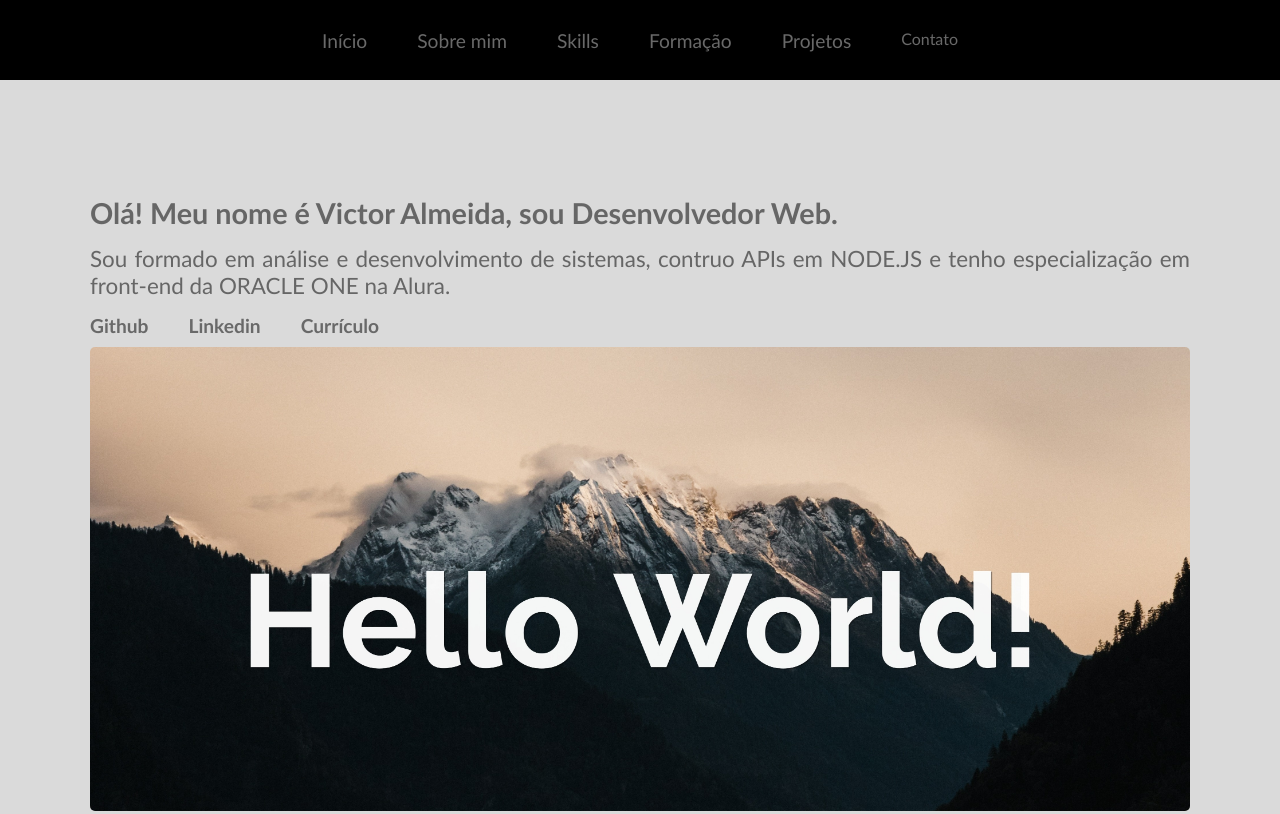
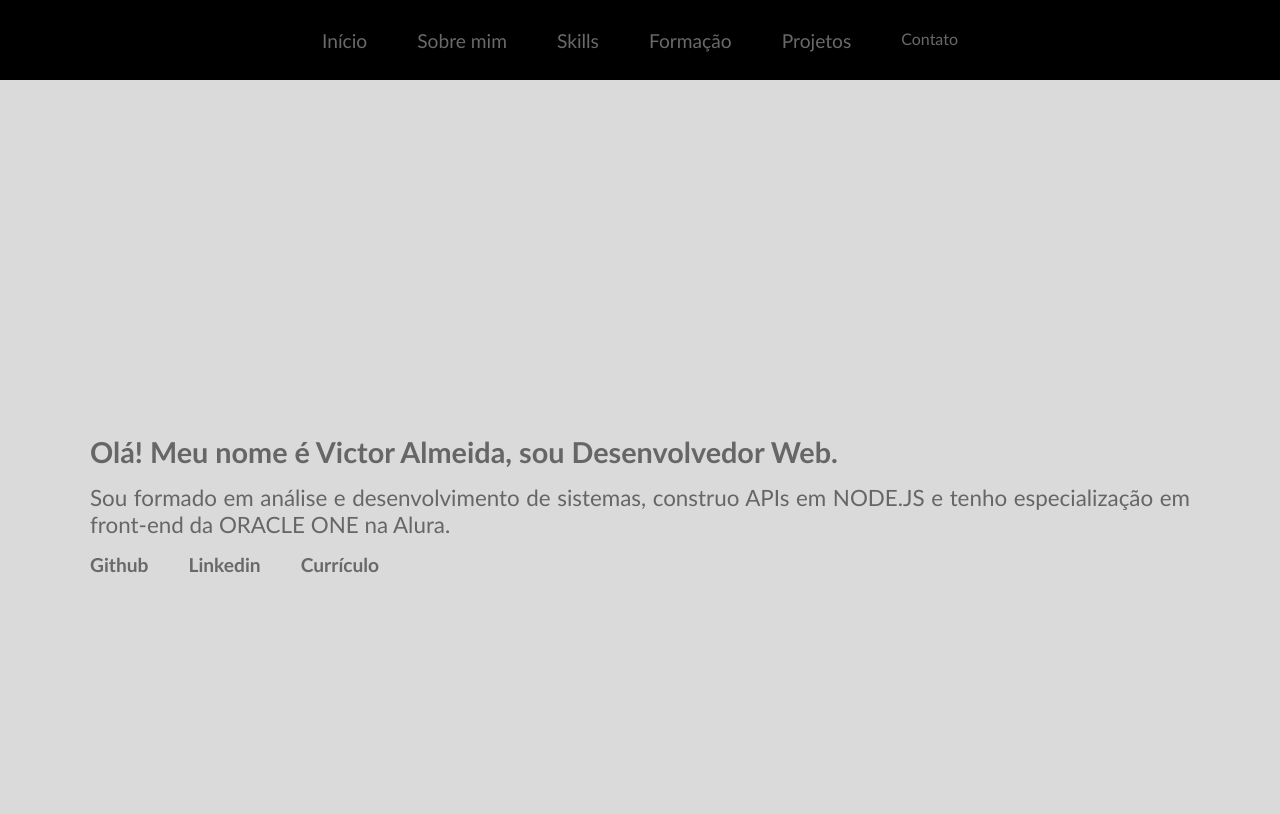
Before and after one commit to V1774R/Portifolio, a plain HTML site: page index.html in a window 1280 px wide. Shown: the top 814 px of the page. Drawn offline with Linux system fonts and the light colour scheme.

Commit message:
Update index.html

```diff
--- a/index.html
+++ b/index.html
@@ -28,11 +28,11 @@
     <section class="banner cor1 " id="home">
         <div class="banner__area area">
             <div class="banner__area__foto">
-                <img src="imgs/banner.jpg" alt="imagem de Victor Almeida" class="banner__area__foto__foto">
+                <img style="display: none" src="imgs/banner.jpg" alt="imagem de Victor Almeida" class="banner__area__foto__foto">
             </div>
             <div class="banner__area__textos">
                 <h1 class="banner__area__textos__titulo ">Olá! Meu nome é Victor Almeida, sou Desenvolvedor Web. </h1>
-                <p class="banner__area__textos__paragrafo">Sou formado em análise e desenvolvimento de sistemas, contruo APIs em NODE.JS e tenho especialização em front-end da ORACLE ONE na Alura.</p>
+                <p class="banner__area__textos__paragrafo">Sou formado em análise e desenvolvimento de sistemas, construo APIs em NODE.JS e tenho especialização em front-end da ORACLE ONE na Alura.</p>
                 <div class="banner__area__textos__links">
                     <a href="https://github.com/V1774R" target="_blank">Github</a>
                     <a href="https://www.linkedin.com/in/v1774r/" target="_blank">Linkedin</a>
```
